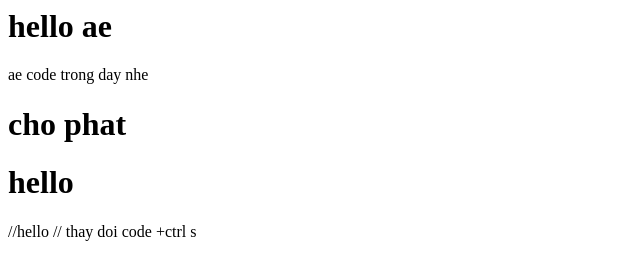
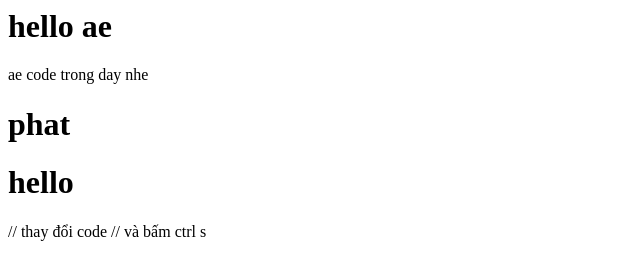
Before and after one commit to BaoHero/PBDTbooks, a plain HTML site: page index.html in a window 1280 px wide. Shown: the whole page, without its empty margins (0-640 px from the left). Drawn offline with Linux system fonts and the light colour scheme.

Commit message:
Update index.html
đây là phần nội dung mình thay đổi cái j ghi vô sau đó bấm commit

```diff
--- a/index.html
+++ b/index.html
@@ -12,11 +12,11 @@
 </head>
 
 <body>
-    <h1>cho phat</h1>
+    <h1>phat</h1>
     <script src="js/index.js"></script>
     <h1>hello</h1>
-    //hello
-    // thay doi code +ctrl s
+    // thay đổi code
+    // và bấm ctrl s
 </body>
 
 </html>
```
